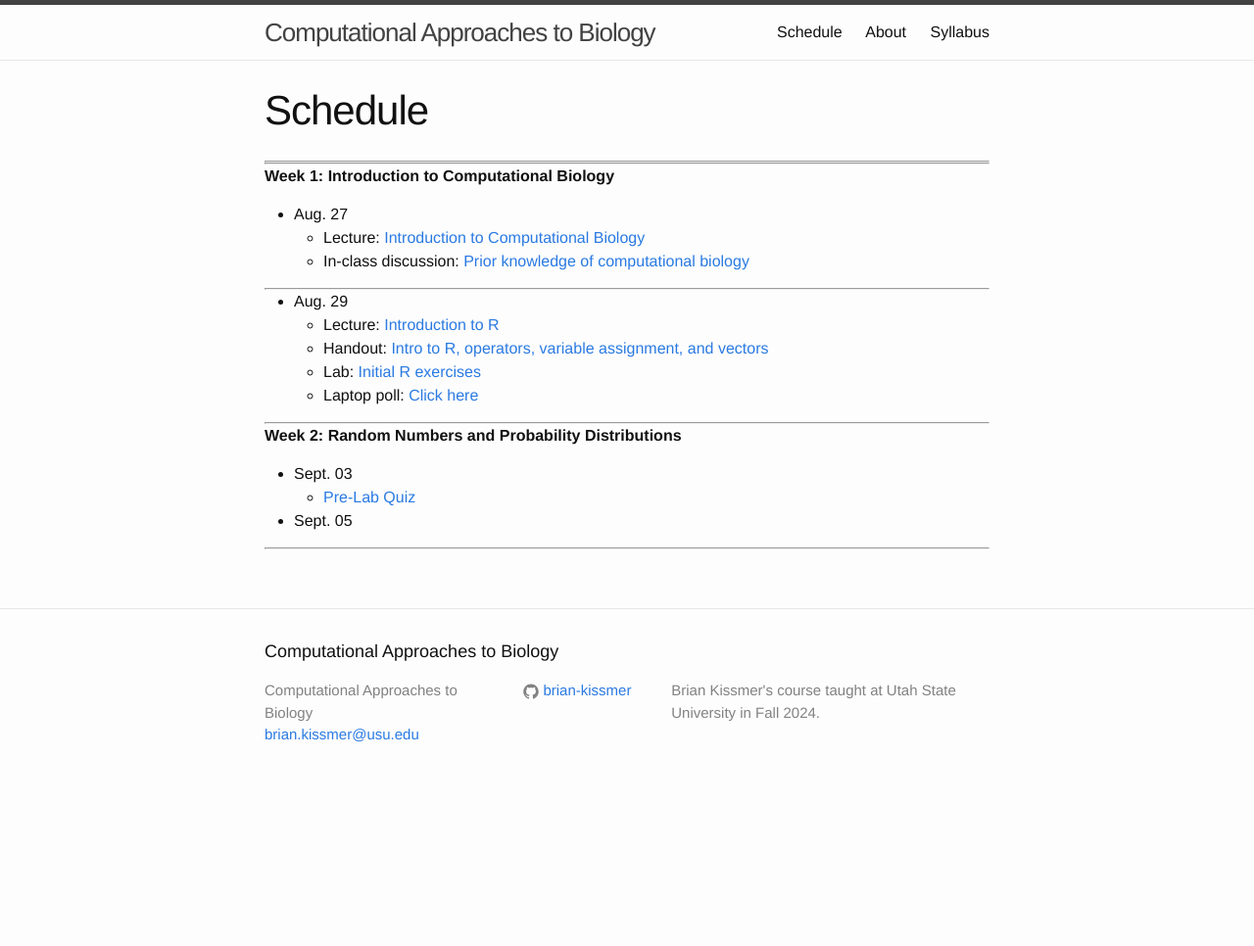
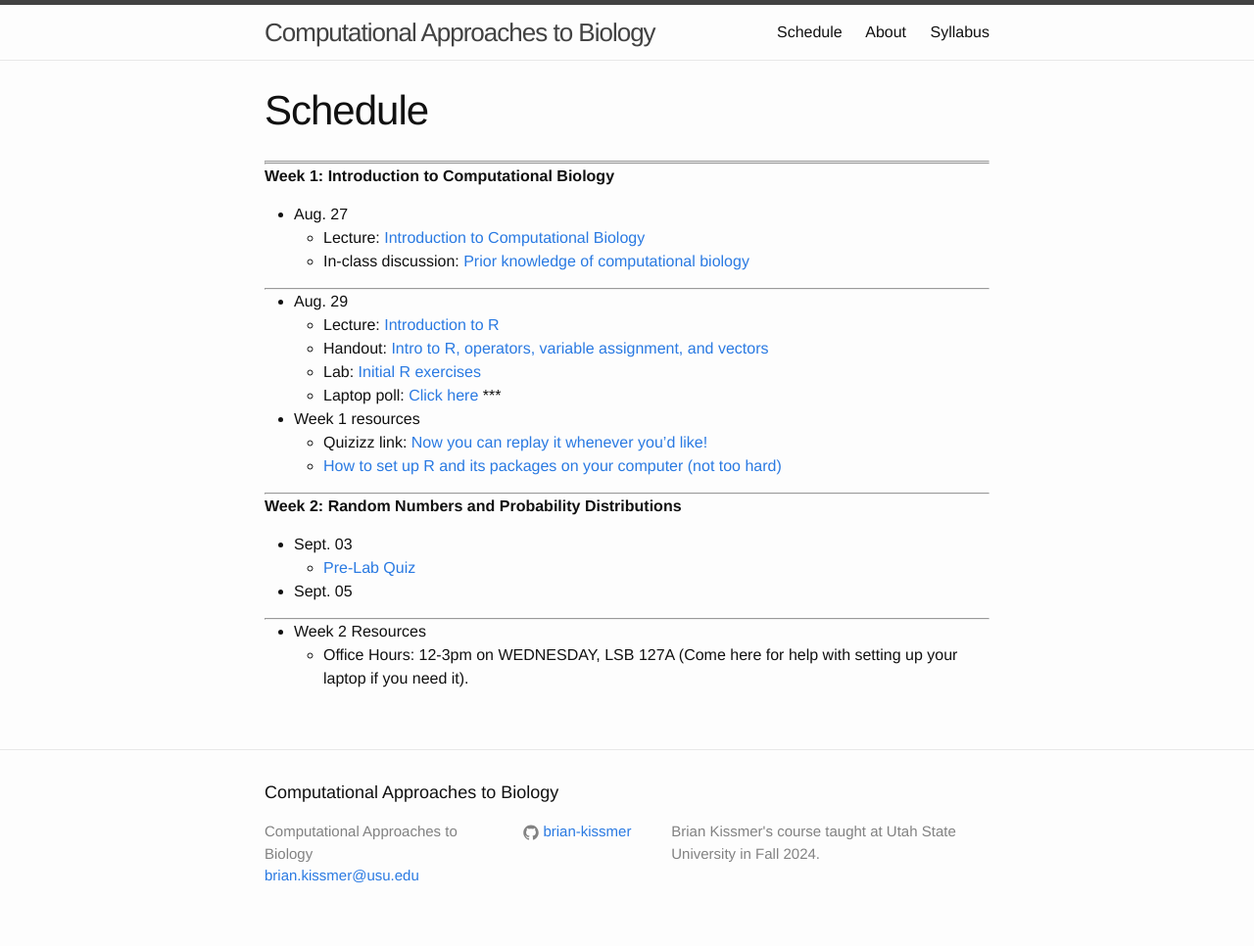
Before and after one commit to brian-kissmer/brian-kissmer.github.io, a Jekyll site: the page built from Schedule.md, in a window 1280 px wide. Shown: the whole page at 98% size. Built offline with Jekyll 4.4.1, drawn with Linux system fonts in a browser that asks for light colours; before the commit the page ends 900 px from its top, so only the background shows below that.

Commit message:
Update Schedule.md

```diff
--- a/Schedule.md
+++ b/Schedule.md
@@ -21,6 +21,11 @@ layout: page
     * Handout:  [Intro to R, operators, variable assignment, and vectors]({{ site.baseurl }}/worksheets/Introduction_to_R.html)
     * Lab: [Initial R exercises](Add_quizizz_link_before_class)
     * Laptop poll: [Click here](https://strawpoll.com/e7ZJaaklKg3)
+***
+
+* Week 1 resources
+  * Quizizz link: [Now you can replay it whenever you'd like!](https://quizizz.com/join?gc=75478828)
+  * [How to set up R and its packages on your computer (not too hard)]({{ site.baseurl }}/Resources/r_env_setup.txt)
 
 ***
 
@@ -30,3 +35,6 @@ layout: page
   * Sept. 05
 
 ***
+
+* Week 2 Resources
+  * Office Hours: 12-3pm on WEDNESDAY, LSB 127A (Come here for help with setting up your laptop if you need it).
```
